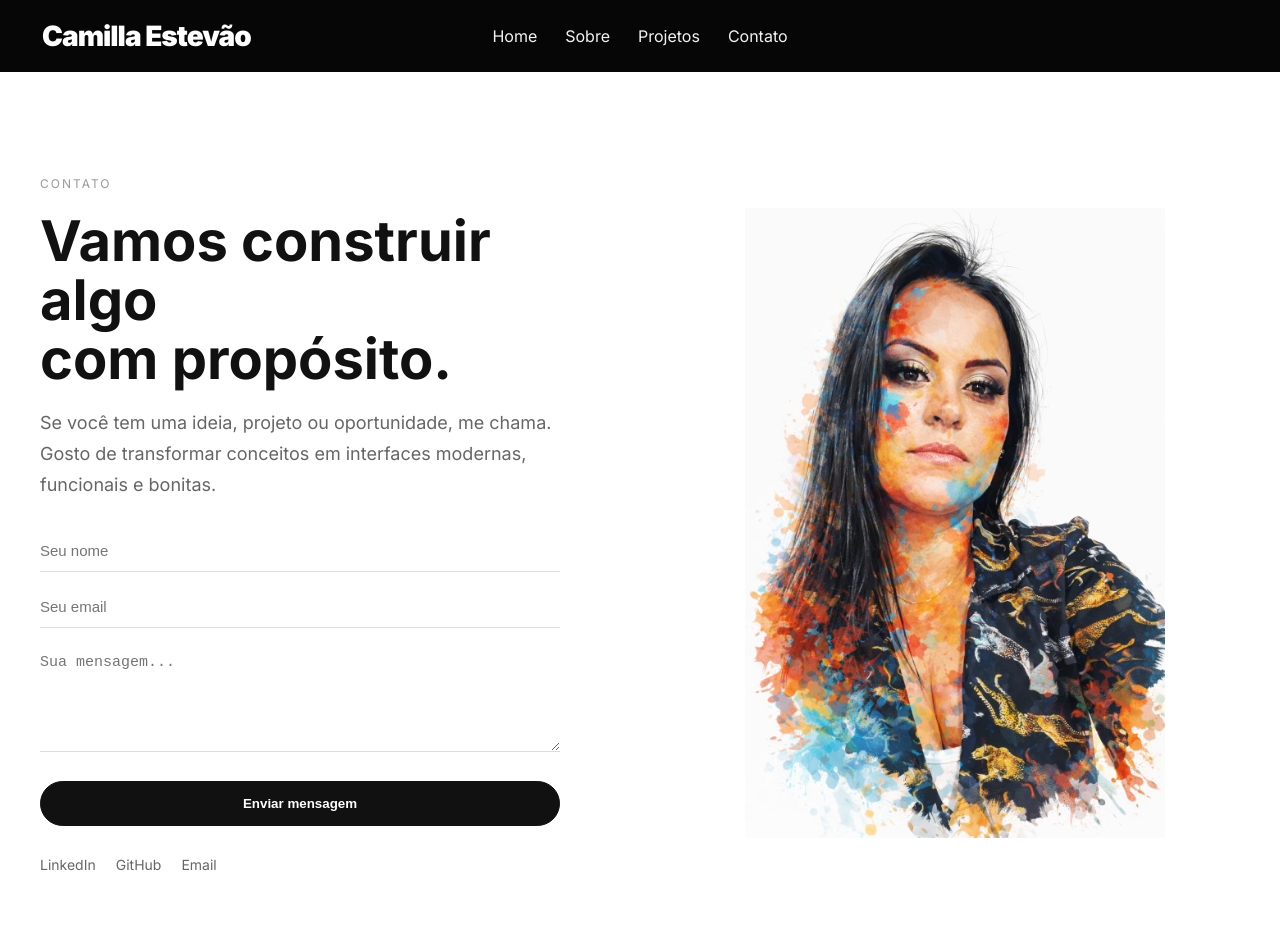
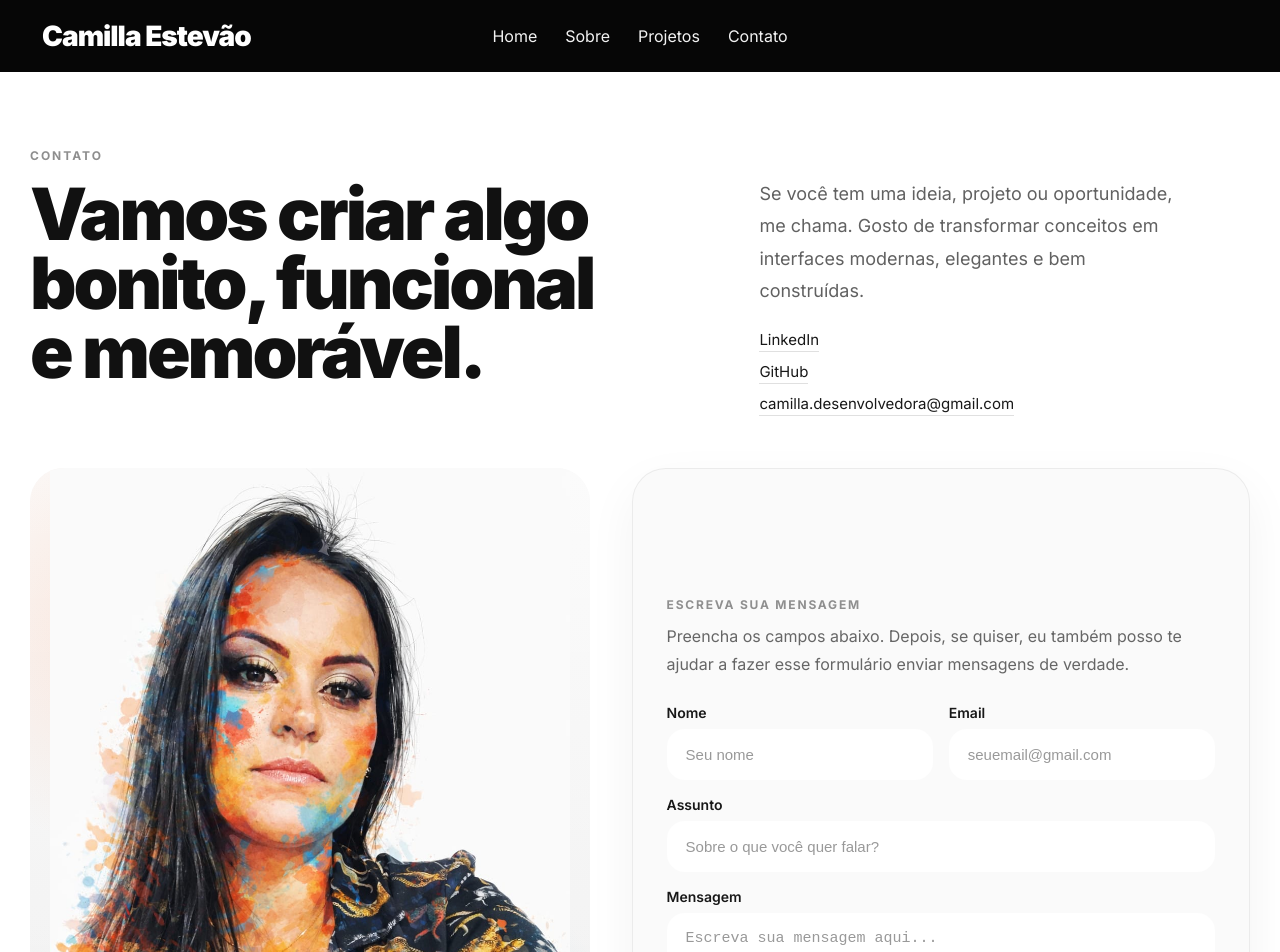
Before and after one commit to CamillaEstevao/portfolio, a React (Vite) app: page /contact in a window 1280 px wide. Shown: the top 952 px of the page. Built offline with nearby package versions, Linux system fonts and the light colour scheme.

Commit message:
contact page premium

```diff
--- a/src/index.css
+++ b/src/index.css
@@ -918,125 +918,260 @@ a {
 /*Página de Contact*/
 .contact-page {
   background: #ffffff;
-  padding: 100px 20px;
+  min-height: calc(100vh - 72px);
+  padding: 72px 20px 96px;
 }
 
-.contact-wrapper {
-  max-width: 1200px;
+.contact-shell {
+  width: 100%;
+  max-width: 1220px;
   margin: 0 auto;
+}
+
+.contact-top {
+  display: grid;
+  grid-template-columns: 1.25fr 0.9fr;
+  gap: 48px;
+  align-items: start;
+  margin-bottom: 52px;
+}
+
+.contact-kicker {
+  display: inline-block;
+  margin-bottom: 16px;
+  font-size: 12px;
+  font-weight: 700;
+  letter-spacing: 2px;
+  text-transform: uppercase;
+  color: #8e8e8e;
+}
+
+.contact-heading h1 {
+  font-size: 72px;
+  line-height: 0.96;
+  letter-spacing: -3px;
+  color: #111;
+  font-weight: 900;
+}
+
+.contact-copy {
+  padding-top: 34px;
+}
+
+.contact-copy p {
+  font-size: 18px;
+  line-height: 1.8;
+  color: #616161;
+  margin-bottom: 22px;
+  max-width: 420px;
+}
+
+.contact-mini-links {
+  display: flex;
+  flex-direction: column;
+  gap: 10px;
+}
+
+.contact-mini-links a {
+  font-size: 15px;
+  color: #181818;
+  width: fit-content;
+  border-bottom: 1px solid rgba(0, 0, 0, 0.12);
+  padding-bottom: 2px;
+  transition: opacity 0.2s ease;
+}
+
+.contact-mini-links a:hover {
+  opacity: 0.65;
+}
+
+.contact-main {
+  display: grid;
+  grid-template-columns: 0.95fr 1.05fr;
+  gap: 42px;
+  align-items: stretch;
+}
+
+.contact-portrait {
+  position: relative;
+  min-height: 680px;
+  border-radius: 34px;
+  overflow: hidden;
+  background: linear-gradient(180deg, #f5f5f5 0%, #ececec 100%);
+  display: flex;
+  align-items: end;
+  justify-content: center;
+}
+
+.contact-portrait-bg {
+  position: absolute;
+  inset: 0;
+  background:
+    radial-gradient(circle at 20% 20%, rgba(255, 137, 80, 0.18), transparent 30%),
+    radial-gradient(circle at 70% 75%, rgba(74, 194, 255, 0.16), transparent 28%),
+    linear-gradient(180deg, rgba(255,255,255,0.6), rgba(255,255,255,0));
+  z-index: 1;
+}
+
+.contact-portrait img {
+  position: relative;
+  z-index: 2;
+  width: 100%;
+  max-width: 520px;
+  height: 100%;
+  object-fit: cover;
+  object-position: center top;
+}
+
+.contact-form {
+  background: #fafafa;
+  border: 1px solid rgba(0, 0, 0, 0.06);
+  border-radius: 34px;
+  padding: 34px;
+  display: flex;
+  flex-direction: column;
+  justify-content: center;
+  box-shadow: 0 18px 50px rgba(0, 0, 0, 0.05);
+}
+
+.contact-form-header {
+  margin-bottom: 26px;
+}
+
+.contact-form-label {
+  display: inline-block;
+  margin-bottom: 10px;
+  font-size: 12px;
+  font-weight: 700;
+  letter-spacing: 1.8px;
+  text-transform: uppercase;
+  color: #8f8f8f;
+}
+
+.contact-form-header p {
+  max-width: 520px;
+  font-size: 16px;
+  line-height: 1.75;
+  color: #666;
+}
+
+.field-grid {
   display: grid;
   grid-template-columns: 1fr 1fr;
-  align-items: center;
-  gap: 60px;
+  gap: 16px;
 }
 
-/* TEXTO */
-.contact-left {
-  max-width: 520px;
+.field {
+  display: flex;
+  flex-direction: column;
+  margin-bottom: 16px;
 }
 
-.contact-tag {
-  font-size: 12px;
-  letter-spacing: 2px;
-  text-transform: uppercase;
+.field label {
+  font-size: 14px;
+  font-weight: 600;
+  color: #181818;
+  margin-bottom: 8px;
+}
+
+.field input,
+.field textarea {
+  width: 100%;
+  border: none;
+  border-radius: 18px;
+  background: white;
+  padding: 16px 18px;
+  font-size: 15px;
+  color: #111;
+  border: 1px solid transparent;
+  transition: border-color 0.2s ease, transform 0.2s ease;
+}
+
+.field input::placeholder,
+.field textarea::placeholder {
   color: #999;
 }
 
-.contact-left h1 {
-  font-size: 56px;
-  line-height: 1.05;
-  margin: 20px 0;
-  color: #111;
+.field input:focus,
+.field textarea:focus {
+  outline: none;
+  border-color: #111;
+  transform: translateY(-1px);
 }
 
-.contact-left p {
-  color: #666;
-  font-size: 18px;
-  line-height: 1.7;
-  margin-bottom: 30px;
+.contact-actions {
+  display: flex;
+  align-items: center;
+  gap: 16px;
+  margin-top: 10px;
 }
 
-/* FORM */
-.contact-form {
-  display: flex;
-  flex-direction: column;
-  gap: 14px;
+.contact-actions button {
+  border: none;
+  border-radius: 999px;
+  background: #111;
+  color: white;
+  font-size: 15px;
+  font-weight: 700;
+  padding: 15px 24px;
+  cursor: pointer;
+  transition: transform 0.2s ease, opacity 0.2s ease;
 }
 
-.contact-form input,
-.contact-form textarea {
-  border: none;
-  border-bottom: 1px solid #ddd;
-  padding: 12px 0;
-  font-size: 15px;
-  background: transparent;
+.contact-actions button:hover {
+  transform: translateY(-2px);
+  opacity: 0.92;
 }
 
-.contact-form input:focus,
-.contact-form textarea:focus {
-  outline: none;
-  border-color: #111;
+.contact-actions span {
+  font-size: 14px;
+  color: #7a7a7a;
 }
 
-/* BOTÃO */
-.contact-form button {
-  margin-top: 15px;
-  padding: 14px;
-  border-radius: 999px;
-  border: 1px solid #111;
-  background: #111;
-  color: white;
-  font-weight: 600;
-  cursor: pointer;
-  transition: 0.3s;
+@media (max-width: 980px) {
+  .contact-top,
+  .contact-main {
+    grid-template-columns: 1fr;
   }
 
-.contact-form button:hover {
-  background: white;
-  color: #111;
+  .contact-heading h1 {
+    font-size: 48px;
+    letter-spacing: -2px;
   }
 
-/* LINKS */
-.contact-links {
-  margin-top: 30px;
-  display: flex;
-  gap: 20px;
+  .contact-copy {
+    padding-top: 0;
   }
 
-.contact-links a {
-  font-size: 14px;
-  color: #666;
-  transition: 0.3s;
+  .contact-portrait {
+    min-height: 420px;
+  }
 }
 
-.contact-links a:hover {
-  color: #111;
+@media (max-width: 640px) {
+  .contact-page {
+    padding: 56px 16px 72px;
   }
 
-/* IMAGEM */
-.contact-right {
-  display: flex;
-  justify-content: center;
+  .contact-heading h1 {
+    font-size: 38px;
   }
 
-.contact-right img {
-  width: 100%;
-  max-width: 420px;
-  object-fit: cover;
+  .field-grid {
+    grid-template-columns: 1fr;
   }
 
-/* RESPONSIVO */
-@media (max-width: 900px) {
-  .contact-wrapper {
-    grid-template-columns: 1fr;
-    text-align: center;
+  .contact-form {
+    padding: 22px;
+    border-radius: 24px;
   }
 
-  .contact-left {
-    margin: 0 auto;
+  .contact-portrait {
+    border-radius: 24px;
   }
 
-  .contact-left h1 {
-    font-size: 36px;
+  .contact-actions {
+    flex-direction: column;
+    align-items: flex-start;
   }
 }
--- a/src/pages/Contact.jsx
+++ b/src/pages/Contact.jsx
@@ -3,54 +3,96 @@ import foto from "../assets/camilla_contato.jpeg";
 function Contact() {
   return (
     <section className="contact-page">
+      <div className="contact-shell">
+        <div className="contact-top">
+          <div className="contact-heading">
+            <span className="contact-kicker">Contato</span>
+            <h1>
+              Vamos criar algo
+              <br />
+              bonito, funcional
+              <br />
+              e memorável.
+            </h1>
+          </div>
 
-      <div className="contact-wrapper">
-
-        {/* TEXTO */}
-        <div className="contact-left">
-          <span className="contact-tag">Contato</span>
-
-          <h1>
-            Vamos construir algo <br />
-            com propósito.
-          </h1>
-
+          <div className="contact-copy">
             <p>
-            Se você tem uma ideia, projeto ou oportunidade, me chama.
-            Gosto de transformar conceitos em interfaces modernas,
-            funcionais e bonitas.
+              Se você tem uma ideia, projeto ou oportunidade, me chama. Gosto
+              de transformar conceitos em interfaces modernas, elegantes e bem
+              construídas.
             </p>
 
-          <form className="contact-form">
-            <input type="text" placeholder="Seu nome" />
-            <input type="email" placeholder="Seu email" />
-            <textarea placeholder="Sua mensagem..." rows="5" />
-
-            <button>Enviar mensagem</button>
-          </form>
-
-          <div className="contact-links">
-            <a href="https://www.linkedin.com/in/camillaestevaolodi" target="_blank">
+            <div className="contact-mini-links">
+              <a
+                href="https://www.linkedin.com/in/camillaestevaolodi"
+                target="_blank"
+                rel="noopener noreferrer"
+              >
                 LinkedIn
               </a>
-
-            <a href="https://github.com/CamillaEstevao" target="_blank">
+              <a
+                href="https://github.com/CamillaEstevao"
+                target="_blank"
+                rel="noopener noreferrer"
+              >
                 GitHub
               </a>
-
               <a href="mailto:camilla.desenvolvedora@gmail.com">
-              Email
+                camilla.desenvolvedora@gmail.com
               </a>
             </div>
           </div>
+        </div>
 
-        {/* IMAGEM */}
-        <div className="contact-right">
+        <div className="contact-main">
+          <div className="contact-portrait">
+            <div className="contact-portrait-bg"></div>
             <img src={foto} alt="Camilla" />
           </div>
 
+          <form className="contact-form" onSubmit={(e) => e.preventDefault()}>
+            <div className="contact-form-header">
+              <span className="contact-form-label">Escreva sua mensagem</span>
+              <p>
+                Preencha os campos abaixo. Depois, se quiser, eu também posso te
+                ajudar a fazer esse formulário enviar mensagens de verdade.
+              </p>
             </div>
 
+            <div className="field-grid">
+              <div className="field">
+                <label htmlFor="nome">Nome</label>
+                <input id="nome" type="text" placeholder="Seu nome" />
+              </div>
+
+              <div className="field">
+                <label htmlFor="email">Email</label>
+                <input id="email" type="email" placeholder="seuemail@gmail.com" />
+              </div>
+            </div>
+
+            <div className="field">
+              <label htmlFor="assunto">Assunto</label>
+              <input id="assunto" type="text" placeholder="Sobre o que você quer falar?" />
+            </div>
+
+            <div className="field">
+              <label htmlFor="mensagem">Mensagem</label>
+              <textarea
+                id="mensagem"
+                rows="6"
+                placeholder="Escreva sua mensagem aqui..."
+              ></textarea>
+            </div>
+
+            <div className="contact-actions">
+              <button type="submit">Enviar mensagem</button>
+              <span>Resposta por email ou LinkedIn.</span>
+            </div>
+          </form>
+        </div>
+      </div>
     </section>
   );
 }
```
Lines whose indentation alone changed are shown as unchanged.
